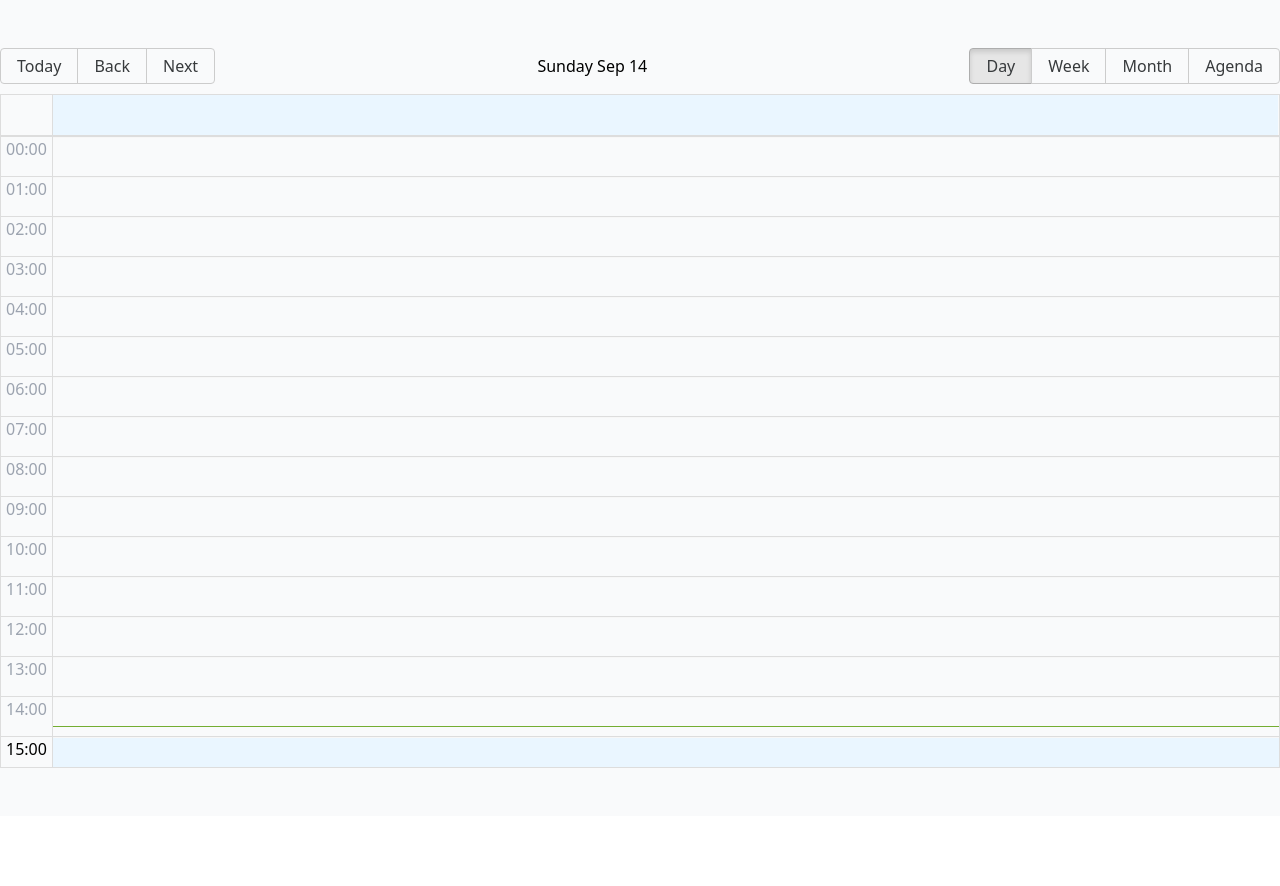
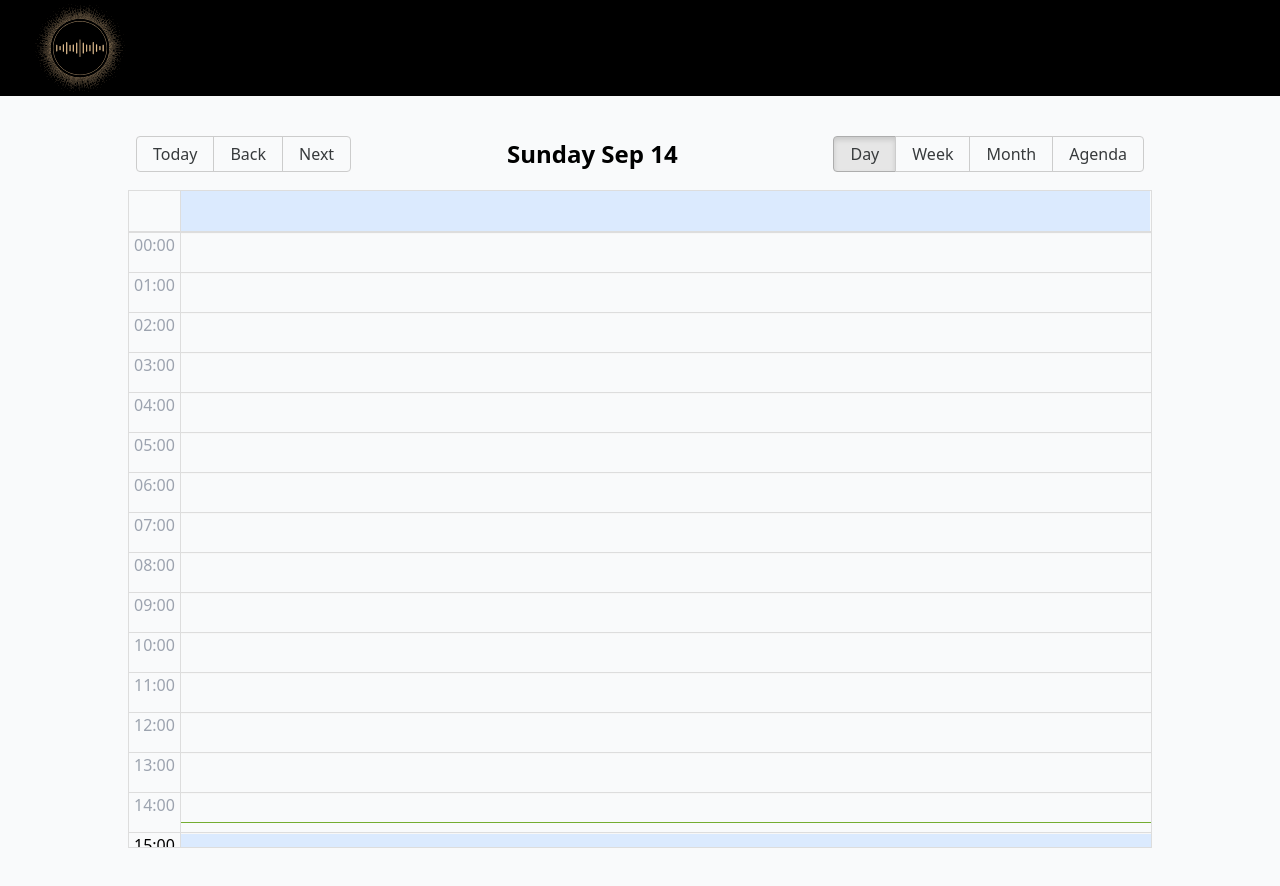
Before and after one commit to DenisHki/eclipse-productions, a React (Vite) app: page /booking in a window 1280 px wide. Shown: the top 886 px of the page. Before the commit the page ends 816 px from the top, so only its background shows below. Built offline with nearby package versions, Linux system fonts and the light colour scheme; no server answers; the database is empty.

Commit message:
Add header and styles

```diff
--- a/src/components/BookingPage.tsx
+++ b/src/components/BookingPage.tsx
@@ -15,6 +15,7 @@ import {
 import emailjs from "emailjs-com";
 import { jsPDF } from "jspdf";
 import BookingFormModal from "../components/BookingFormModal";
+import { logo } from "../assets";
 
 const locales = { "fi-FI": fi };
 const localizer = dateFnsLocalizer({
@@ -246,8 +247,11 @@ export default function BookingPage() {
   };
 
   return (
-    <section className="w-full py-12 bg-gray-50">
-      <div className="w-full">
+    <section className="w-full pb-12 bg-gray-50">
+      <header className="w-full h-24 flex items-center justify-start px-8 bg-black mb-8">
+        <img src={logo} alt="Eclipse Productions Oy" className="h-24 w-auto" />
+      </header>
+      <div className="w-full lg:w-4/5 mx-auto">
         {selectedRange && !showForm && (
           <div className="mt-6 p-4 border rounded bg-white shadow-md">
             <p>
@@ -311,7 +315,7 @@ export default function BookingPage() {
           timeslots={1}
           selectable
           onSelectSlot={handleSelectSlot}
-          style={{ height: "90vh", width: "100%" }}
+          style={{ height: "90vh" }}
           formats={formats}
           eventPropGetter={() => ({
             style: {
--- a/src/style/index.css
+++ b/src/style/index.css
@@ -47,3 +47,25 @@ body {
   -ms-user-select: text !important;
   user-select: text !important;
 }
+
+.rbc-toolbar {
+  color: black;
+  font-weight: 500;
+  padding: 0.5rem;
+  border-radius: 0.5rem;
+}
+
+.rbc-toolbar-label {
+  font-size: 1.5rem; /* adjust size as you like */
+  font-weight: 700;  /* optional: make it bold */
+}
+
+.rbc-event {
+  background-color: #e1bd8f !important; /* blue-600 */
+  border-radius: 0.5rem;
+  font-weight: 500;
+}
+
+.rbc-today {
+  background-color: #dbeafe !important; /* blue-100 */
+}
```
